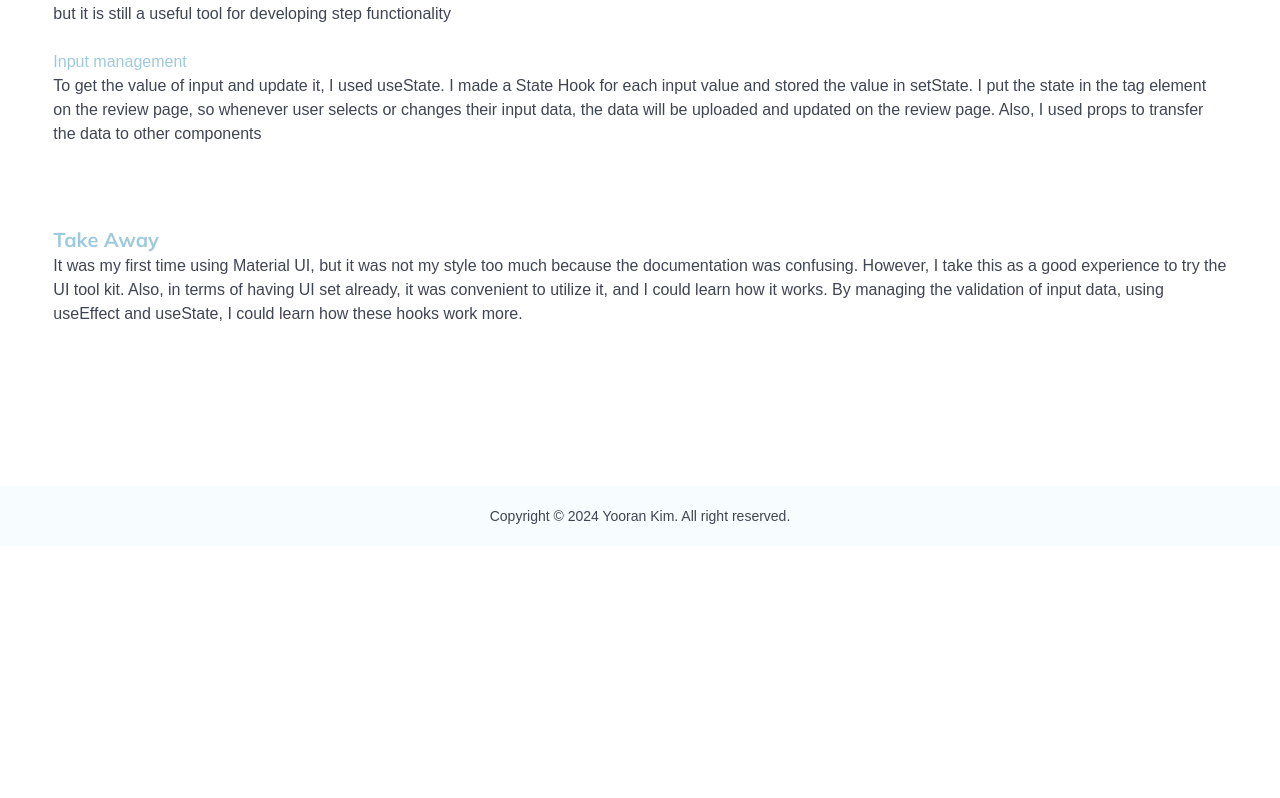
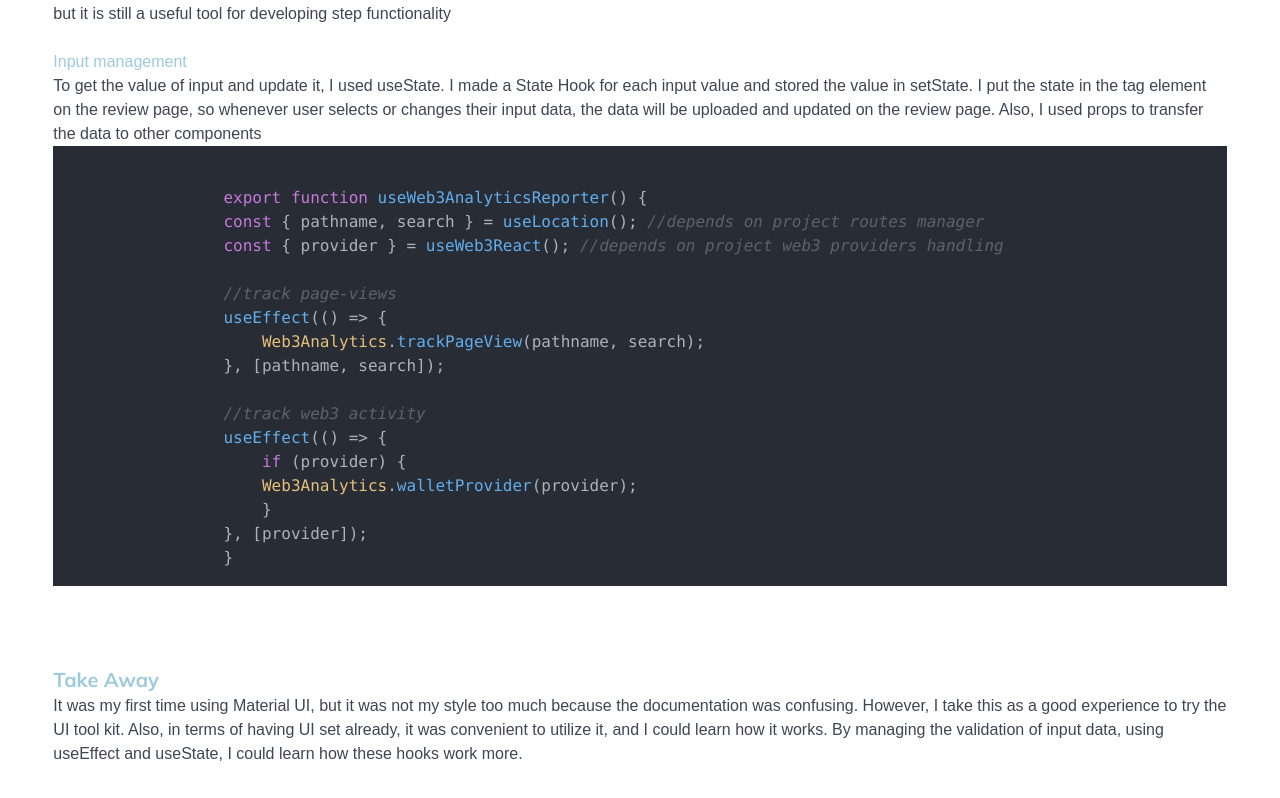
Before and after one commit to yoo-ran/portfolio, a React (Vite) app: page /multistep in a window 1280 px wide. Shown: the part 1126-1924 px from the top of the page. Before the commit the page ends 1672 px from the top, so only its background shows below. Built offline with nearby package versions, Linux system fonts and the light colour scheme; a web font is replaced by a local one.

Commit message:
multistep highlight

```diff
--- a/index.html
+++ b/index.html
@@ -4,7 +4,7 @@
     <meta charset="UTF-8" />
     <meta name="viewport" content="width=device-width, initial-scale=1.0" />
     <link rel="icon" type="image/png" href="./src/images/logo.png">
-    <title>Yooran Portfolio</title>
+    <title>Yooran KIM</title>
   </head>
   <body>
     <div id="root"></div>
--- a/package.json
+++ b/package.json
@@ -2,6 +2,7 @@
   "name": "react-portfolio",
   "private": true,
   "version": "0.0.0",
+  "homepage": "https://yoorankim.com/",
   "type": "module",
   "scripts": {
     "dev": "vite",
@@ -17,6 +18,7 @@
     "@fortawesome/react-fontawesome": "^0.2.0",
     "@gsap/react": "^2.1.0",
     "gsap": "^3.12.5",
+    "highlight.js": "^11.9.0",
     "react": "^18.2.0",
     "react-dom": "^18.2.0",
     "react-router-dom": "^6.22.2"
--- a/src/routes/Home.jsx
+++ b/src/routes/Home.jsx
@@ -470,7 +470,7 @@ function Home() {
 
             <article className='overflow-hidden flex flex-col justify-center items-center gap-y-20 md:flex-row md:w-10/12 md:gap-x-8 pb-5 relative'>
 
-              <div id='prj' className="prj01 flex flex-col justify-between items-center w-3/4 h-full md:w-1/4 rounded-xl overflow-hidden shadow-lg md:h-[30rem]">
+              <div id='prj' className="prj01 flex flex-col justify-between items-center w-3/4 h-full md:w-1/3 rounded-xl overflow-hidden shadow-lg md:h-[30rem]">
                 <img className="w-full" src={weather} alt="Weather API"/>
                 <div className="p-6 flex flex-col h-full gap-y-3">
                   <div className="font-bold text-xl mb-1 font-head">Weather API</div>
@@ -490,7 +490,7 @@ function Home() {
                 </div>
               </div>
 
-              <div id='prj' className="prj02 flex flex-col justify-between w-3/4 h-full md:w-1/4 rounded-xl overflow-hidden shadow-lg md:h-[30rem]">
+              <div id='prj' className="prj02 flex flex-col justify-between w-3/4 h-full md:w-1/3 rounded-xl overflow-hidden shadow-lg md:h-[30rem]">
                 <img className="w-full" src={petlist} alt="pet list"/>
                 <div className="p-6 flex flex-col h-full gap-y-3">
                   <div className="font-bold text-xl mb-1 font-head">Pet List Filter</div>
@@ -511,7 +511,7 @@ function Home() {
                 </div>
               </div>
 
-              <div id='prj' className="prj03 flex flex-col justify-between  w-3/4 h-full md:w-1/4 rounded-xl overflow-hidden shadow-lg md:h-[30rem]">
+              <div id='prj' className="prj03 flex flex-col justify-between  w-3/4 h-full md:w-1/3 rounded-xl overflow-hidden shadow-lg md:h-[30rem]">
                 <img className="w-full" src={multistep} alt="Multistep Form"/>
                 <div className="p-6 flex flex-col h-full gap-y-3">
                   <div className="font-bold text-xl mb-1 font-head">Multistep Form</div>
--- a/src/routes/artifacts/multistep.jsx
+++ b/src/routes/artifacts/multistep.jsx
@@ -2,6 +2,8 @@ import React from 'react';
 import { FontAwesomeIcon } from '@fortawesome/react-fontawesome';
 import {faUpRightFromSquare} from '@fortawesome/free-solid-svg-icons';
 import {faHtml5, faReact, faSquareGithub} from '@fortawesome/free-brands-svg-icons';
+
+import Validation from '../highlights/multistep/Validation';
 // import PrjMenu from '../../components/PrjMenu.jsx';
 
 import gsap from 'gsap';
@@ -103,6 +105,8 @@ function Multistep() {
                     <p>
                         To get the value of input and update it, I used useState. I made a State Hook for each input value and stored the value in setState. I put the state in the tag element on the review page, so whenever user selects or changes their input data, the data will be uploaded and updated on the review page. Also, I used props to transfer the data to other components
                     </p>
+                    {/* Highlight js */}
+                    <Validation></Validation>
                 </div>
             </article>
             <article id='takeaway'>
--- /dev/null
+++ b/src/routes/highlights/multistep/Validation.jsx
@@ -0,0 +1,42 @@
+import React, { useEffect, useRef } from 'react';
+import hljs from 'highlight.js';
+import javascript from "highlight.js/lib/languages/javascript";
+import "highlight.js/styles/atom-one-dark.css";
+
+
+hljs.registerLanguage("javascript", javascript);
+
+
+const Validation = () => {
+    const codeRef = useRef(null);
+
+    useEffect(() => {
+        hljs.highlightAll(codeRef.current);
+    }, []);
+
+    return (
+        <pre>
+            <code className="language-javascript" ref={codeRef}>
+            {`
+                export function useWeb3AnalyticsReporter() {
+                const { pathname, search } = useLocation(); //depends on project routes manager
+                const { provider } = useWeb3React(); //depends on project web3 providers handling
+
+                //track page-views
+                useEffect(() => {
+                    Web3Analytics.trackPageView(pathname, search);
+                }, [pathname, search]);
+
+                //track web3 activity
+                useEffect(() => {
+                    if (provider) {
+                    Web3Analytics.walletProvider(provider);
+                    }
+                }, [provider]);
+                }`}
+            </code>
+        </pre>
+    );
+};
+
+export default Validation;
```
Also changed, not shown: 1 other file (tests, documents, lock files or other folders).
